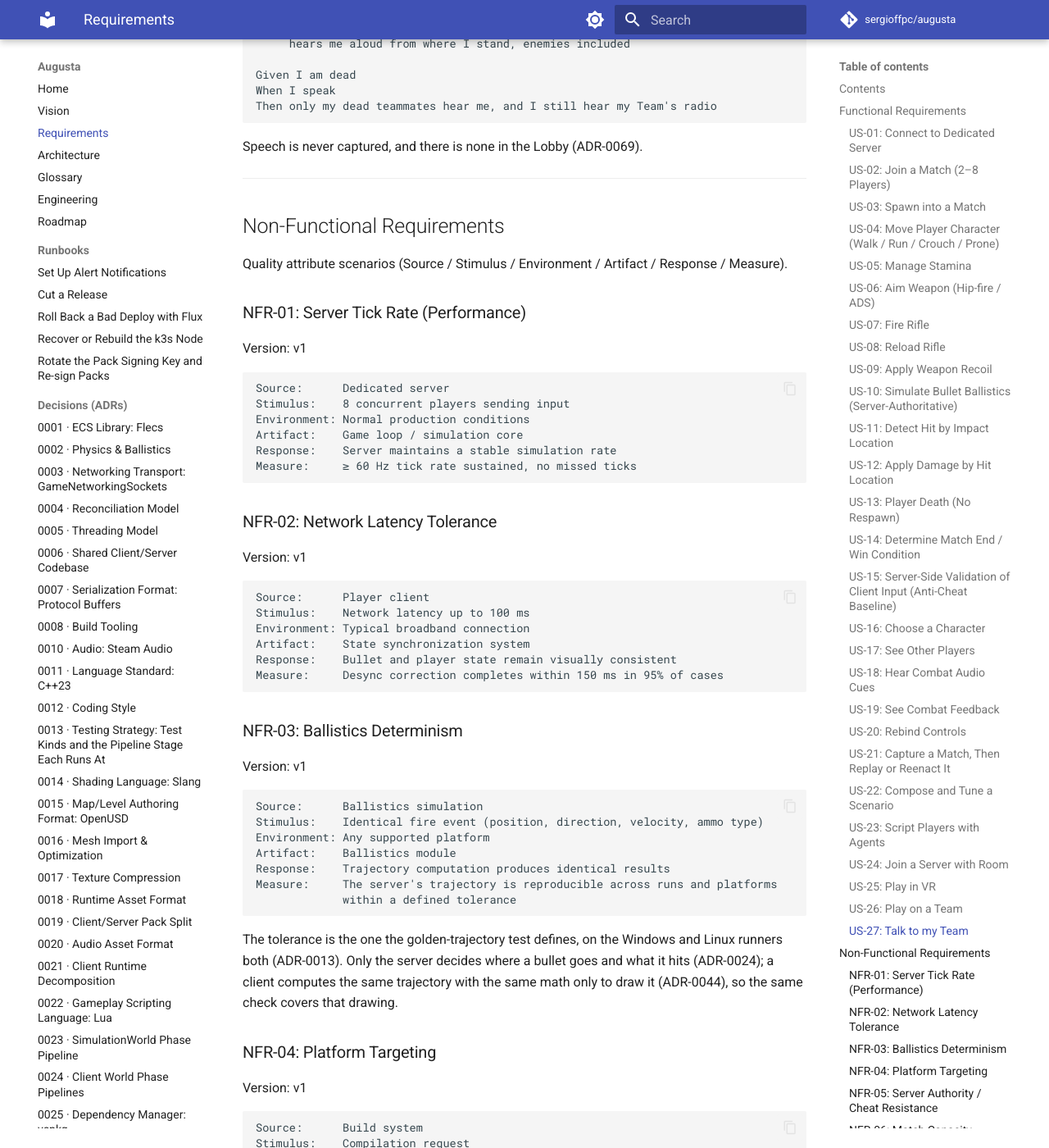
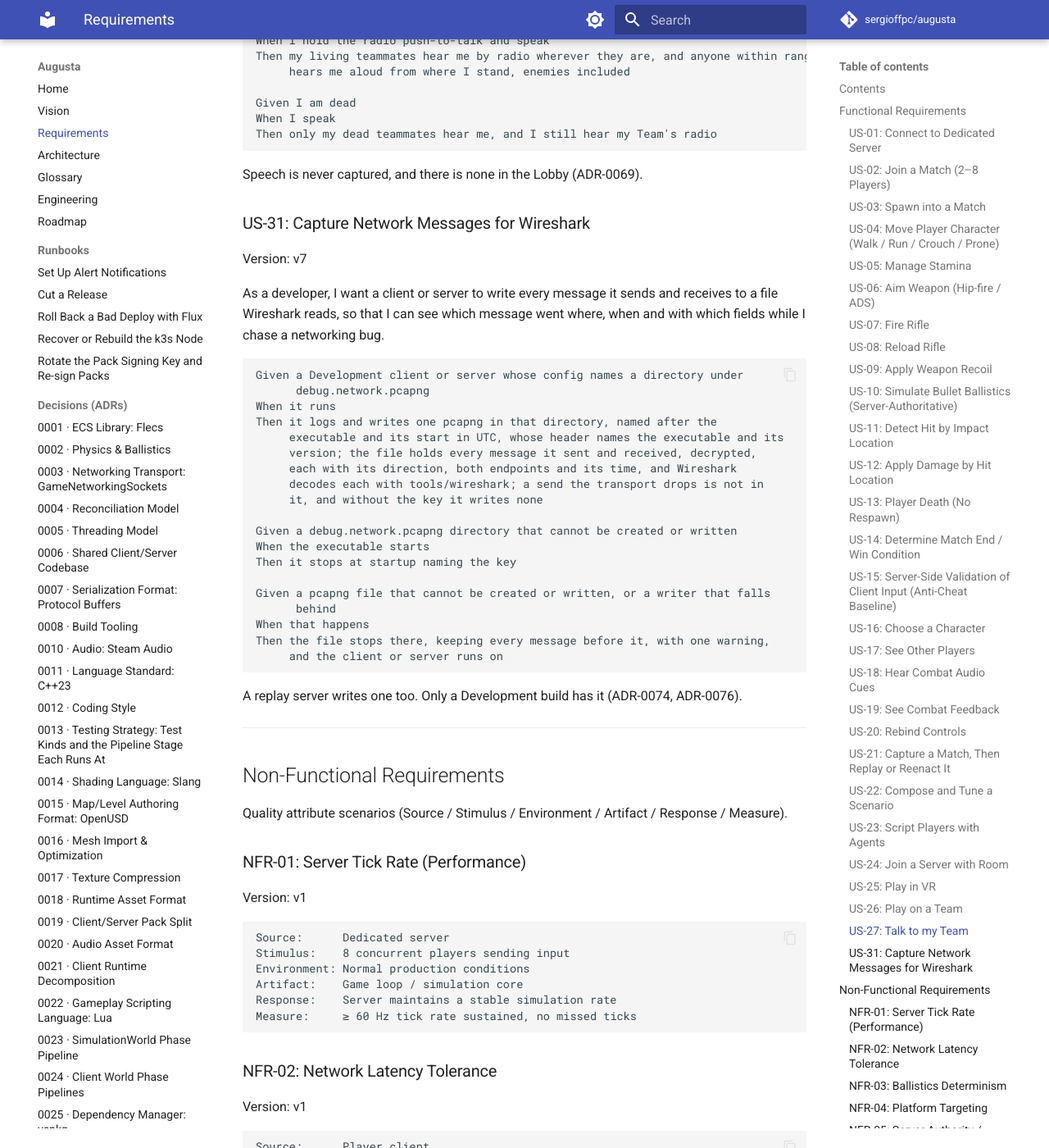
Before and after one commit to sergioffpc/augusta, an MkDocs documentation site: the page built from docs/REQUIREMENTS.md, in a window 1280 px wide and 1400 px high, scrolled down 11667 px. Shown: the whole window at 82% size. Built offline with MkDocs 1.6.1 and Material for MkDocs 9.7.7, drawn with Linux system fonts in a browser that asks for light colours; comment, search, counter and statistics services are not loaded; some of the changed text lies outside the part shown.

Commit message:
test(pcapng): state US-31 and mark its tests
US-31 states pcapng capture as a developer story, met in v7: with
debug.network.pcapng set, a Development client or server writes one
Wireshark-readable pcapng of every message it sent and received, and a
failed write stops the file with one warning.

The pcapng, pcapng_file_writer, networking_tap, session_tap and
server_application_debug suites, the pcapng seed tests under fuzz and the
pcapng keys of client_config_debug and server_config_debug name it, as
does server-x64-linux, which runs tools/wireshark's dissector test.

Refs #1364

Co-Authored-By: Claude Opus 5.5 <noreply@anthropic.com>

````diff
--- a/docs/REQUIREMENTS.md
+++ b/docs/REQUIREMENTS.md
@@ -38,6 +38,7 @@ version only when it is cut (ENGINEERING.md, Milestones).
     - [US-25: Play in VR](#us-25-play-in-vr)
     - [US-26: Play on a Team](#us-26-play-on-a-team)
     - [US-27: Talk to my Team](#us-27-talk-to-my-team)
+    - [US-31: Capture Network Messages for Wireshark](#us-31-capture-network-messages-for-wireshark)
 - [Non-Functional Requirements](#non-functional-requirements)
     - [NFR-01: Server Tick Rate (Performance)](#nfr-01-server-tick-rate-performance)
     - [NFR-02: Network Latency Tolerance](#nfr-02-network-latency-tolerance)
@@ -555,6 +556,39 @@ Then only my dead teammates hear me, and I still hear my Team's radio
 
 Speech is never captured, and there is none in the Lobby (ADR-0069).
 
+### US-31: Capture Network Messages for Wireshark
+
+Version: v7
+
+As a developer, I want a client or server to write every message it sends and
+receives to a file Wireshark reads, so that I can see which message went where,
+when and with which fields while I chase a networking bug.
+
+```text
+Given a Development client or server whose config names a directory under
+      debug.network.pcapng
+When it runs
+Then it logs and writes one pcapng in that directory, named after the
+     executable and its start in UTC, whose header names the executable and its
+     version; the file holds every message it sent and received, decrypted,
+     each with its direction, both endpoints and its time, and Wireshark
+     decodes each with tools/wireshark; a send the transport drops is not in
+     it, and without the key it writes none
+
+Given a debug.network.pcapng directory that cannot be created or written
+When the executable starts
+Then it stops at startup naming the key
+
+Given a pcapng file that cannot be created or written, or a writer that falls
+      behind
+When that happens
+Then the file stops there, keeping every message before it, with one warning,
+     and the client or server runs on
+```
+
+A replay server writes one too. Only a Development build has it (ADR-0074,
+ADR-0076).
+
 ---
 
 ## Non-Functional Requirements
````
Also changed, not shown: 9 other files.
